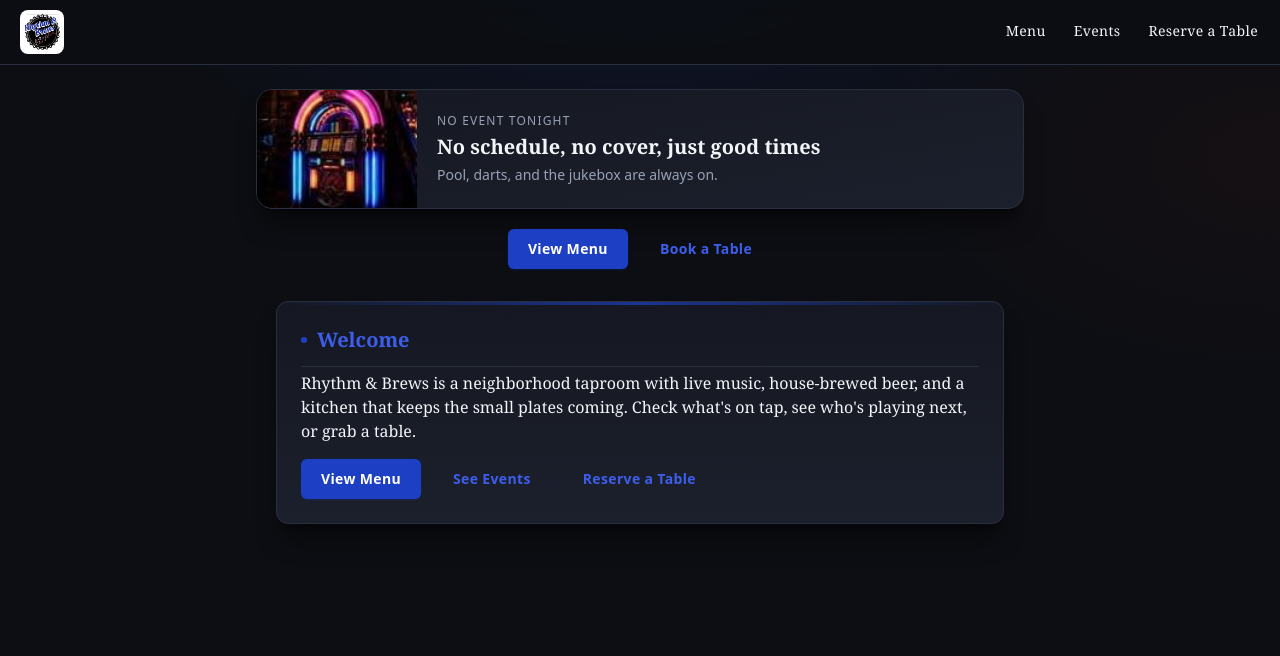
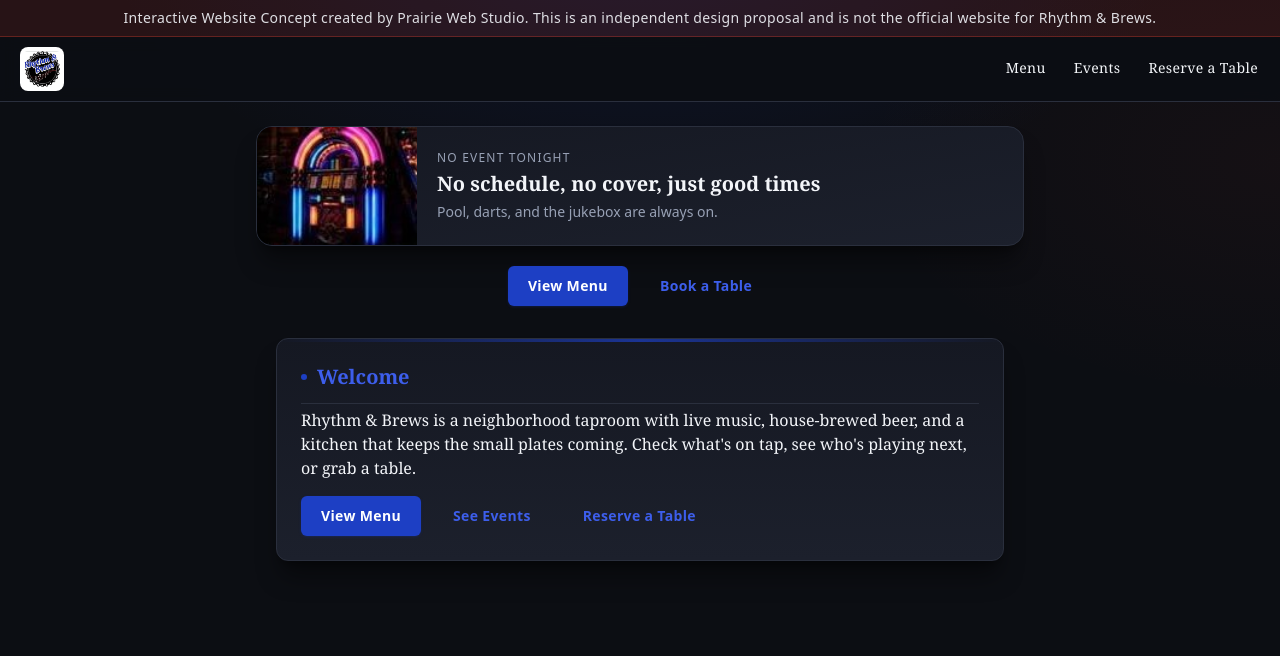
Before and after one commit to geeko452100/Restaurant-Demo, a website: page public/index.html in a window 1280 px wide. Drawn offline with nearby package versions, Linux system fonts and the light colour scheme; files that its build step writes are made by us from their sources; no server answers.

Commit message:
feat: add demo disclaimer and noindex meta tag to multiple HTML files

```diff
--- a/public/404.html
+++ b/public/404.html
@@ -3,10 +3,12 @@
 <head>
 <meta charset="UTF-8" />
 <meta name="viewport" content="width=device-width, initial-scale=1" />
+<meta name="robots" content="noindex, nofollow" />
 <title>Rhythm & Brews - Not Found</title>
 <link rel="stylesheet" href="css/style.css" />
 </head>
 <body>
+<div class="demo-disclaimer">Interactive Website Concept created by Prairie Web Studio. This is an independent design proposal and is not the official website for Rhythm &amp; Brews.</div>
 <header class="topbar">
   <a href="index.html" class="topbar-logo">
     <img src="assets/logo.jpg" alt="Rhythm & Brews" />
--- a/public/admin/bands.html
+++ b/public/admin/bands.html
@@ -3,10 +3,12 @@
 <head>
 <meta charset="UTF-8" />
 <meta name="viewport" content="width=device-width, initial-scale=1" />
+<meta name="robots" content="noindex, nofollow" />
 <title>Rhythm & Brews - Band Applications</title>
 <link rel="stylesheet" href="../css/style.css" />
 </head>
 <body class="admin-guard-hidden">
+<div class="demo-disclaimer">Interactive Website Concept created by Prairie Web Studio. This is an independent design proposal and is not the official website for Rhythm &amp; Brews.</div>
 <div class="admin-banner">ADMIN &middot; BAND APPLICATIONS</div>
 <header class="topbar">
   <a href="../index.html" class="topbar-logo">
--- a/public/admin/events.html
+++ b/public/admin/events.html
@@ -3,10 +3,12 @@
 <head>
 <meta charset="UTF-8" />
 <meta name="viewport" content="width=device-width, initial-scale=1" />
+<meta name="robots" content="noindex, nofollow" />
 <title>Rhythm & Brews - Admin Events</title>
 <link rel="stylesheet" href="../css/style.css" />
 </head>
 <body class="admin-guard-hidden">
+<div class="demo-disclaimer">Interactive Website Concept created by Prairie Web Studio. This is an independent design proposal and is not the official website for Rhythm &amp; Brews.</div>
 <div class="admin-banner">ADMIN &middot; EVENT DEPLOYMENT</div>
 <header class="topbar">
   <a href="../index.html" class="topbar-logo">
--- a/public/admin/index.html
+++ b/public/admin/index.html
@@ -3,10 +3,12 @@
 <head>
 <meta charset="UTF-8" />
 <meta name="viewport" content="width=device-width, initial-scale=1" />
+<meta name="robots" content="noindex, nofollow" />
 <title>Rhythm & Brews - Admin</title>
 <link rel="stylesheet" href="../css/style.css" />
 </head>
 <body class="admin-guard-hidden">
+<div class="demo-disclaimer">Interactive Website Concept created by Prairie Web Studio. This is an independent design proposal and is not the official website for Rhythm &amp; Brews.</div>
 <div class="admin-banner">ADMIN &middot; INVENTORY</div>
 <header class="topbar">
   <a href="../index.html" class="topbar-logo">
--- a/public/admin/login.html
+++ b/public/admin/login.html
@@ -3,10 +3,12 @@
 <head>
 <meta charset="UTF-8" />
 <meta name="viewport" content="width=device-width, initial-scale=1" />
+<meta name="robots" content="noindex, nofollow" />
 <title>Rhythm & Brews - Owner Login</title>
 <link rel="stylesheet" href="../css/style.css" />
 </head>
 <body>
+<div class="demo-disclaimer">Interactive Website Concept created by Prairie Web Studio. This is an independent design proposal and is not the official website for Rhythm &amp; Brews.</div>
 <header class="topbar">
   <a href="../index.html" class="topbar-logo">
     <img src="../assets/logo.jpg" alt="Rhythm & Brews" />
--- a/public/events.html
+++ b/public/events.html
@@ -3,10 +3,12 @@
 <head>
 <meta charset="UTF-8" />
 <meta name="viewport" content="width=device-width, initial-scale=1" />
+<meta name="robots" content="noindex, nofollow" />
 <title>Rhythm & Brews - Events</title>
 <link rel="stylesheet" href="css/style.css" />
 </head>
 <body>
+<div class="demo-disclaimer">Interactive Website Concept created by Prairie Web Studio. This is an independent design proposal and is not the official website for Rhythm &amp; Brews.</div>
 <header class="topbar">
   <a href="index.html" class="topbar-logo">
     <img src="assets/logo.jpg" alt="Rhythm & Brews" />
--- a/public/index.html
+++ b/public/index.html
@@ -3,11 +3,13 @@
 <head>
 <meta charset="UTF-8" />
 <meta name="viewport" content="width=device-width, initial-scale=1" />
+<meta name="robots" content="noindex, nofollow" />
 <title>Rhythm & Brews</title>
 <meta name="description" content="Live music. Cold beer. Good times." />
 <link rel="stylesheet" href="css/style.css" />
 </head>
 <body>
+<div class="demo-disclaimer">Interactive Website Concept created by Prairie Web Studio. This is an independent design proposal and is not the official website for Rhythm &amp; Brews.</div>
 <header class="topbar">
   <a href="index.html" class="topbar-logo">
     <img src="assets/logo.jpg" alt="Rhythm & Brews" />
--- a/public/menu.html
+++ b/public/menu.html
@@ -3,10 +3,12 @@
 <head>
 <meta charset="UTF-8" />
 <meta name="viewport" content="width=device-width, initial-scale=1" />
+<meta name="robots" content="noindex, nofollow" />
 <title>Rhythm & Brews - Menu</title>
 <link rel="stylesheet" href="css/style.css" />
 </head>
 <body>
+<div class="demo-disclaimer">Interactive Website Concept created by Prairie Web Studio. This is an independent design proposal and is not the official website for Rhythm &amp; Brews.</div>
 <header class="topbar">
   <a href="index.html" class="topbar-logo">
     <img src="assets/logo.jpg" alt="Rhythm & Brews" />
--- a/public/reserve.html
+++ b/public/reserve.html
@@ -3,10 +3,12 @@
 <head>
 <meta charset="UTF-8" />
 <meta name="viewport" content="width=device-width, initial-scale=1" />
+<meta name="robots" content="noindex, nofollow" />
 <title>Rhythm & Brews - Reserve</title>
 <link rel="stylesheet" href="css/style.css" />
 </head>
 <body>
+<div class="demo-disclaimer">Interactive Website Concept created by Prairie Web Studio. This is an independent design proposal and is not the official website for Rhythm &amp; Brews.</div>
 <header class="topbar">
   <a href="index.html" class="topbar-logo">
     <img src="assets/logo.jpg" alt="Rhythm & Brews" />
--- a/src/input.css
+++ b/src/input.css
@@ -17,6 +17,11 @@
 }
 
 @layer components {
+  /* Demo disclaimer: this is a design concept, not the real business's site. */
+  .demo-disclaimer {
+    @apply block text-center bg-red/15 border-b border-red/40 text-cream/90 font-sans text-xs sm:text-sm tracking-wide py-2 px-3;
+  }
+
   /* Topbar: logo far left, nav links right (desktop) / hamburger right (mobile) */
   .topbar {
     @apply flex items-center justify-between gap-4 px-5 py-2.5 border-b border-border sticky top-0 z-20 bg-bg/95 backdrop-blur;
--- a/wrangler.toml
+++ b/wrangler.toml
@@ -13,7 +13,7 @@
 binding = "DB"
 database_name = "rhythm-and-brews-db"
 # Replace with the ID printed by `wrangler d1 create rhythm-and-brews-db`.
-database_id = "00000000-0000-0000-0000-000000000000"
+database_id = "5f1e3364-9c04-475d-a59c-f0fb402e571c"
 migrations_dir = "drizzle/migrations"
 
 [observability]
```
